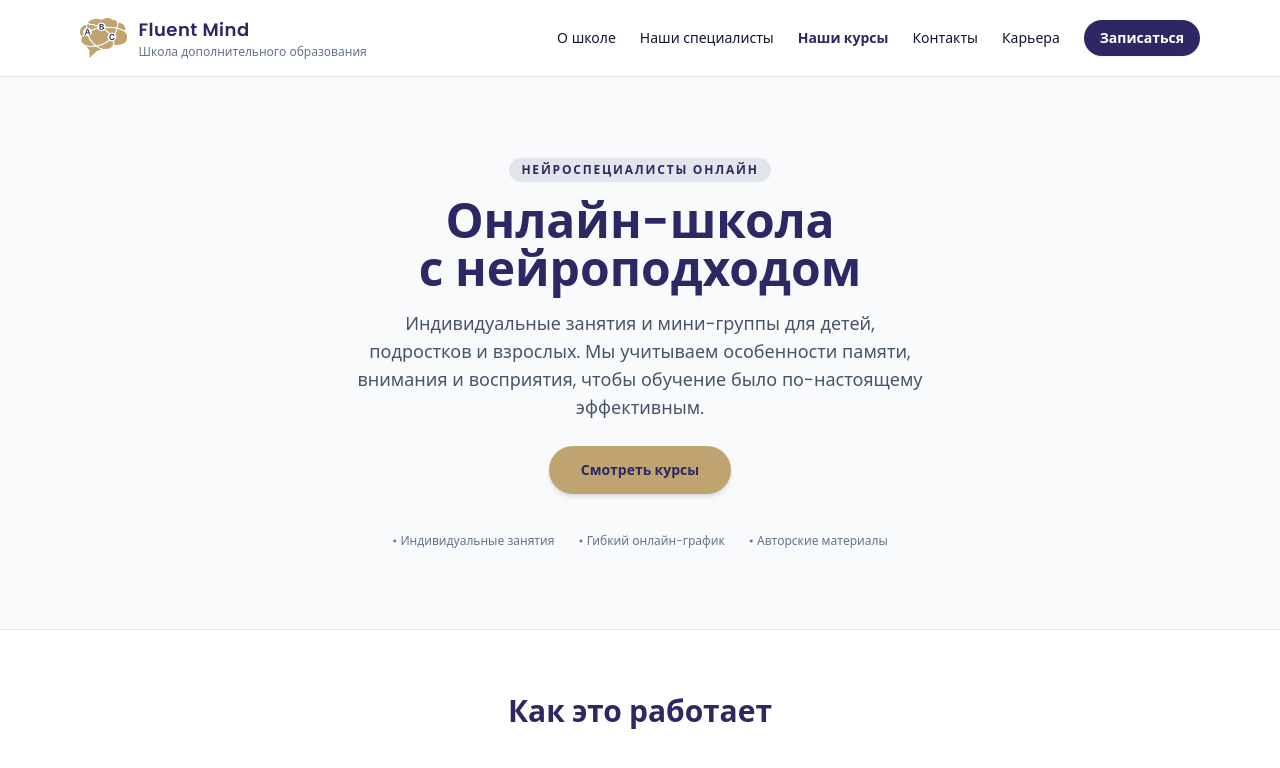
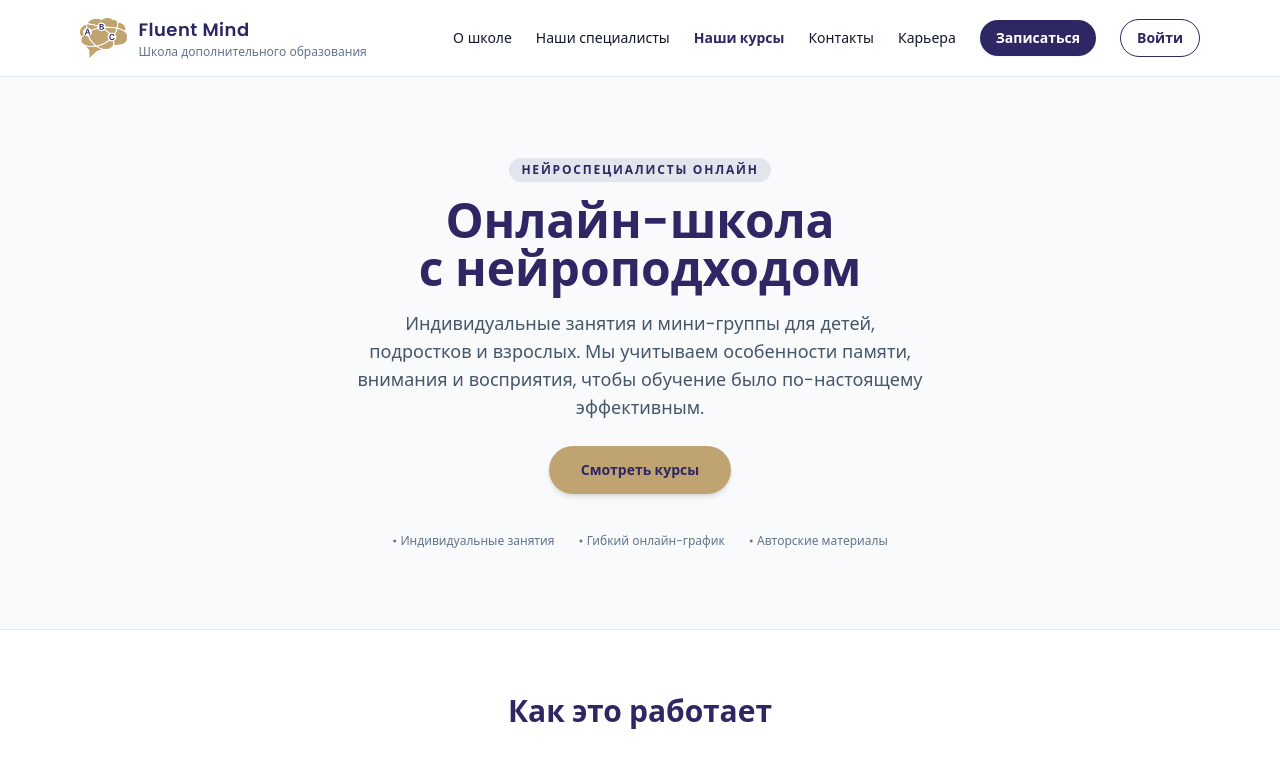
Before and after one commit to akushsky/fluentmind.org, a React (Vite) app: page / in a window 1280 px wide. Shown: the top 768 px of the page. Built offline with nearby package versions, Linux system fonts and the light colour scheme; what tailwindcss-rtl would draw is missing.

Commit message:
Add portal login button to header and mobile menu

```diff
--- a/src/components/Header.tsx
+++ b/src/components/Header.tsx
@@ -141,6 +141,12 @@ export default function Header() {
               {t("nav.trialLesson")}
             </a>
           )}
+          <a
+            href="https://portal.fluentmind.org"
+            className="rounded-full border border-primary px-4 py-2 text-sm font-semibold text-primary transition-colors hover:bg-primary hover:text-white"
+          >
+            {t("nav.login")}
+          </a>
         </nav>
       </div>
     </header>
--- a/src/components/MobileMenu.tsx
+++ b/src/components/MobileMenu.tsx
@@ -78,6 +78,13 @@ export default function MobileMenu({ isOpen, onClose }: MobileMenuProps) {
             >
               {t("nav.trialLesson")}
             </a>
+            <a
+              href="https://portal.fluentmind.org"
+              onClick={onClose}
+              className="mt-3 block rounded-lg border border-white/40 py-3.5 text-center text-[15px] font-semibold text-white"
+            >
+              {t("nav.login")}
+            </a>
           </nav>
         </motion.div>
       )}
--- a/src/locales/en/translation.json
+++ b/src/locales/en/translation.json
@@ -10,7 +10,8 @@
     "courses": "Our courses",
     "contact": "Contact",
     "careers": "Careers",
-    "trialLesson": "Sign up"
+    "trialLesson": "Sign up",
+    "login": "Log in"
   },
   "hero": {
     "badge": "Neuro-specialists online",
--- a/src/locales/he/translation.json
+++ b/src/locales/he/translation.json
@@ -10,7 +10,8 @@
     "courses": "הקורסים שלנו",
     "contact": "צור קשר",
     "careers": "קריירה",
-    "trialLesson": "הרשמו"
+    "trialLesson": "הרשמו",
+    "login": "התחברות"
   },
   "hero": {
     "badge": "מומחי נוירו אונליין",
--- a/src/locales/ru/translation.json
+++ b/src/locales/ru/translation.json
@@ -10,7 +10,8 @@
     "courses": "Наши курсы",
     "contact": "Контакты",
     "careers": "Карьера",
-    "trialLesson": "Записаться"
+    "trialLesson": "Записаться",
+    "login": "Войти"
   },
   "hero": {
     "badge": "Нейроспециалисты онлайн",
--- a/src/locales/sr/translation.json
+++ b/src/locales/sr/translation.json
@@ -10,7 +10,8 @@
     "courses": "Naši kursevi",
     "contact": "Kontakt",
     "careers": "Karijera",
-    "trialLesson": "Prijavite se"
+    "trialLesson": "Prijavite se",
+    "login": "Prijava"
   },
   "hero": {
     "badge": "Neuro-specijalisti onlajn",
```
